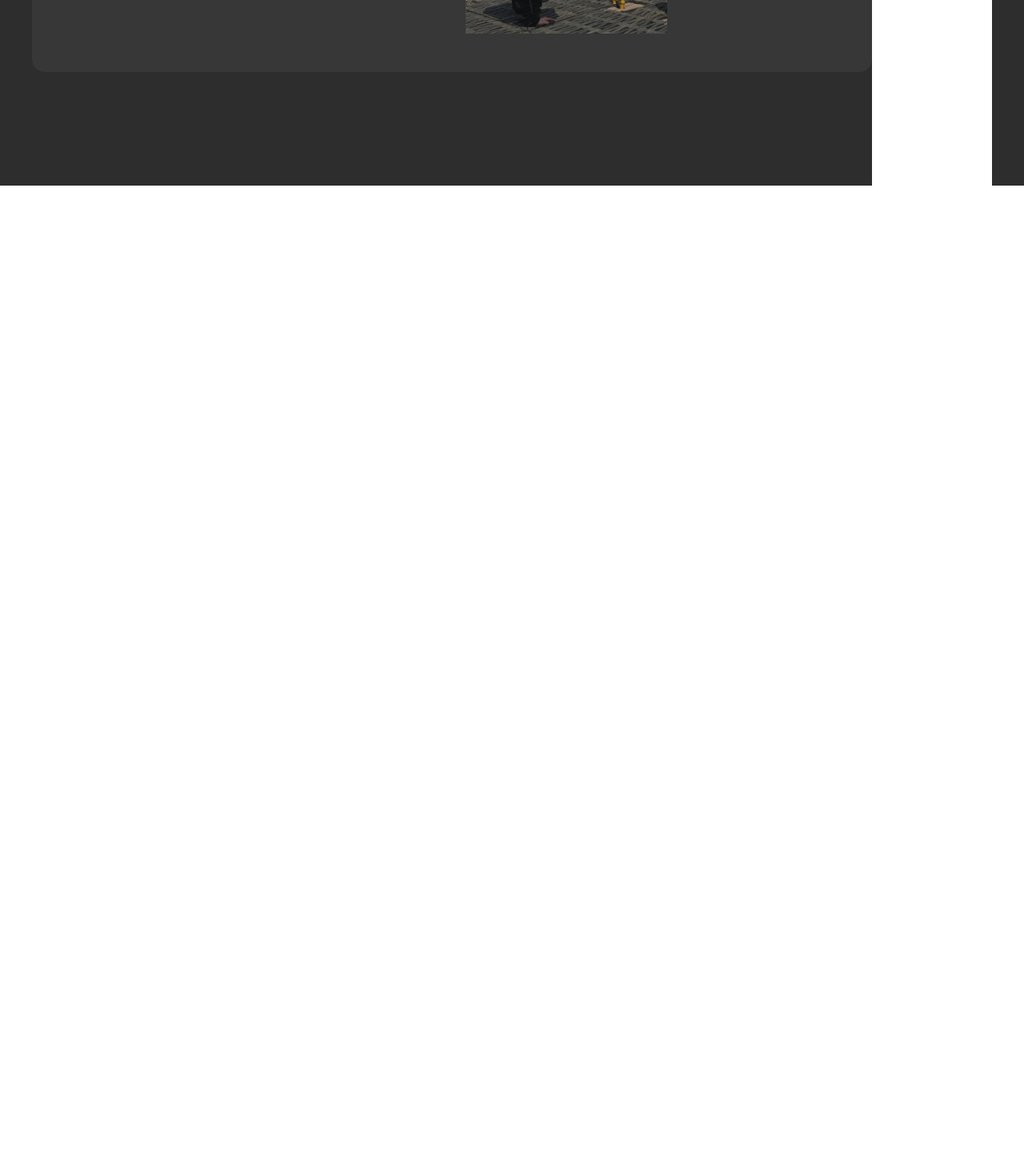
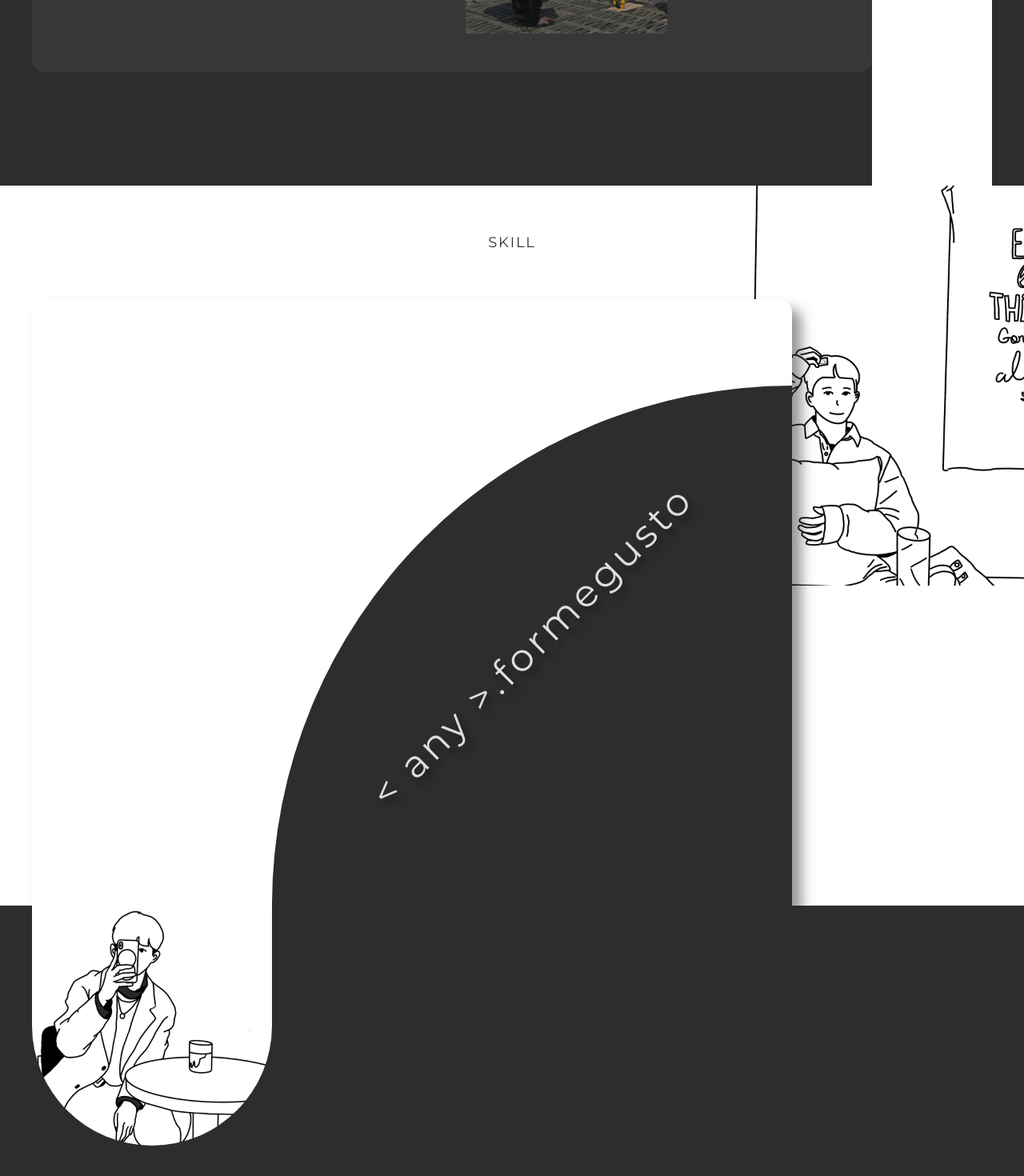
Before and after one commit to formegusto/portfolio, a React (Create React App) app: page / in a window 1280 px wide. Shown: the part 1552-3022 px from the top of the page at 80% size. Before the commit the page ends 1784 px from the top, so only its background shows below. Built offline with nearby package versions, Linux system fonts and the light colour scheme.

Commit message:
SKILL SCREEN

```diff
--- a/src/components/AboutComponent.tsx
+++ b/src/components/AboutComponent.tsx
@@ -4,7 +4,7 @@ import Palette from "../styles/Palette";
 import {
   DefaultContentScreen,
   DefaultHeadScreen,
-  FullScrenn,
+  FullScreen,
 } from "../styles/Screens";
 import artformegusto from "../assets/img/artformegusto.jpg";
 import devformegusto from "../assets/img/devformegusto.jpg";
@@ -13,7 +13,7 @@ import art from "../assets/art/art_1.png";
 
 function AboutComponent() {
   return (
-    <FullScrenn
+    <FullScreen
       custom={{
         backgroubdColor: Palette["black"][3],
         isNotDefault: true,
@@ -63,7 +63,7 @@ function AboutComponent() {
         </ArtBlock>
         <ArtLine />
       </DefaultContentScreen>
-    </FullScrenn>
+    </FullScreen>
   );
 }
 
--- /dev/null
+++ b/src/components/ExperienceComponent.tsx
@@ -0,0 +1,31 @@
+import React from "react";
+import Palette from "../styles/Palette";
+import { DefaultContentScreen, FullScreen } from "../styles/Screens";
+import art from "../assets/art/art_3.png";
+import styled from "styled-components";
+
+function ExperienceComponent() {
+  return (
+    <FullScreen custom={{ backgroubdColor: Palette["black"][3], zIndex: 1 }}>
+      <DefaultContentScreen>
+        <ArtBlock>
+          <img src={art} alt="Experience Alt" />
+        </ArtBlock>
+      </DefaultContentScreen>
+    </FullScreen>
+  );
+}
+
+const ArtBlock = styled.div`
+  width: 300px;
+  height: 300px;
+
+  border-radius: 0 0 100% 100%;
+  overflow: hidden;
+  & > img {
+    width: 100%;
+    height: 100%;
+  }
+`;
+
+export default ExperienceComponent;
--- /dev/null
+++ b/src/components/SkillComponent.tsx
@@ -0,0 +1,103 @@
+import React from "react";
+import {
+  DefaultContentScreen,
+  DefaultHeadScreen,
+  FullScreen,
+} from "../styles/Screens";
+import art from "../assets/art/art_2.png";
+import styled from "styled-components";
+
+function SkillComponent() {
+  return (
+    <FullScreen
+      custom={{
+        backgroubdColor: "#FFF",
+        isNotDefault: true,
+      }}
+    >
+      <ArtBlock>
+        <img src={art} alt="Skill art" />
+      </ArtBlock>
+      <DefaultHeadScreen
+        custom={{
+          textAlign: "center",
+          color: "#333",
+        }}
+      >
+        <h1>SKILL</h1>
+      </DefaultHeadScreen>
+      <DefaultContentScreen>
+        <SkillBlock>
+          <IconGrpBlock />
+          <AnyFormegusto>
+            <h1>&lt; any &gt;.formegusto</h1>
+          </AnyFormegusto>
+        </SkillBlock>
+      </DefaultContentScreen>
+    </FullScreen>
+  );
+}
+
+const ArtBlock = styled.div`
+  position: absolute;
+  top: 0;
+  right: 0;
+
+  & > img {
+    width: 500px;
+    height: 500px;
+  }
+`;
+
+const SkillBlock = styled.div`
+  position: relative;
+  width: calc(100% - 250px);
+
+  z-index: 1;
+  box-shadow: 12px 12px 16px rgba(45, 45, 45, 0.5);
+  border-radius: 16px 16px 0px 0px;
+
+  background-color: #fff;
+`;
+
+const IconGrpBlock = styled.div`
+  width: 689px;
+  height: 633px;
+
+  width: calc(100% - 250px);
+  height: calc(650px + 108px);
+`;
+
+const AnyFormegusto = styled.div`
+  display: flex;
+  justify-content: center;
+  align-items: center;
+  position: absolute;
+  bottom: 0;
+  right: 0;
+
+  width: calc(100% - 300px);
+  height: 650px;
+  background: #2d2d2d;
+  border-radius: 100% 0px 0px 0px;
+
+  min-width: 650px;
+
+  & > h1 {
+    font-style: normal;
+    font-weight: normal;
+    font-size: 48px;
+    line-height: 59px;
+    /* identical to box height */
+
+    letter-spacing: 0.1em;
+    text-transform: lowercase;
+
+    color: #dddddd;
+
+    text-shadow: 0px 10px 8px rgba(0, 0, 0, 0.4);
+    transform: rotate(-45deg);
+  }
+`;
+
+export default SkillComponent;
--- a/src/pages/PortfolioPage.tsx
+++ b/src/pages/PortfolioPage.tsx
@@ -1,7 +1,9 @@
 import React from "react";
 import AboutComponent from "../components/AboutComponent";
 import BackgroundComponent from "../components/BackgroundComponent";
+import ExperienceComponent from "../components/ExperienceComponent";
 import IntroComponent from "../components/IntroComponent";
+import SkillComponent from "../components/SkillComponent";
 
 function PortfolioPage() {
   return (
@@ -9,6 +11,8 @@ function PortfolioPage() {
       <BackgroundComponent />
       <IntroComponent />
       <AboutComponent />
+      <SkillComponent />
+      <ExperienceComponent />
     </>
   );
 }
--- a/src/styles/Screens.ts
+++ b/src/styles/Screens.ts
@@ -2,7 +2,7 @@ import styled, { css } from "styled-components";
 import { Montserrat } from "./Fonts";
 import { StyleTypes } from "./types";
 
-export const FullScrenn = styled.div<{ custom?: StyleTypes }>`
+export const FullScreen = styled.div<{ custom?: StyleTypes }>`
   position: relative;
 
   width: 100vw;
@@ -18,6 +18,7 @@ export const FullScrenn = styled.div<{ custom?: StyleTypes }>`
     props.custom &&
     css`
       background-color: ${props.custom.backgroubdColor};
+      z-index: ${props.custom.zIndex};
       ${props.custom.isNotDefault === true &&
       css`
          {
--- a/src/styles/types.ts
+++ b/src/styles/types.ts
@@ -5,4 +5,5 @@ export type StyleTypes = {
   padding?: string;
   textAlign?: string;
   color?: string;
+  zIndex?: number;
 };
```
